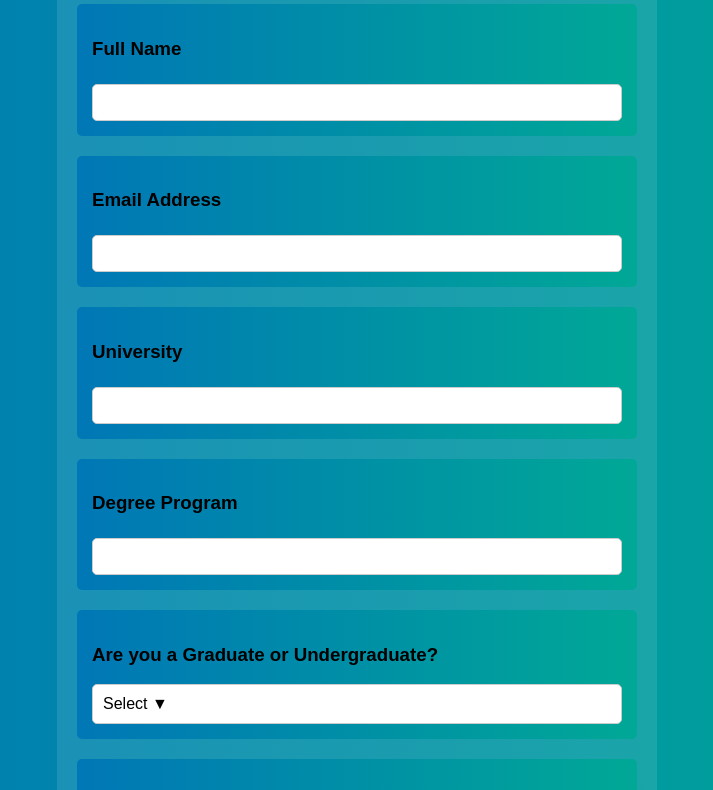
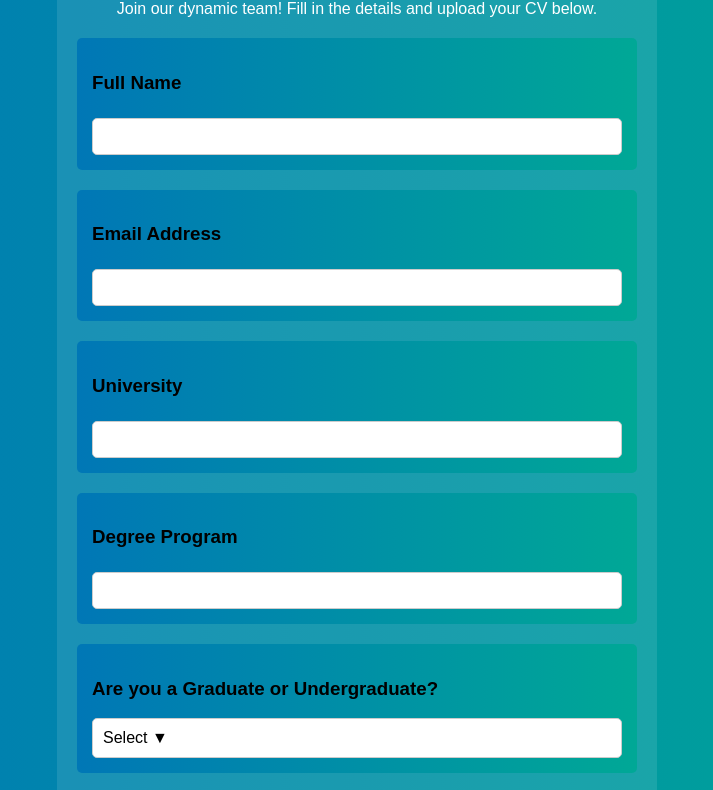
Before and after one commit to Piumalcvs/index.html, a plain HTML site: page index.html in a window 1280 px wide. Shown: the part 244-1034 px from the top of the page, without its empty margins (283-996 px from the left). Drawn offline with Linux system fonts and the light colour scheme.

Commit message:
Update index.html

```diff
--- a/index.html
+++ b/index.html
@@ -139,6 +139,7 @@
         <h1>Welcome to Circles</h1>
 <img src="https://github.com/Piumalcvs/index.html/blob/main/Circles%20Logo%20Horizontal_Full%20Colour%20White.png?raw=true"
      class="logo" alt="Circles Logo">
+        <p>Join our dynamic team! Fill in the details and upload your CV below.</p>
 
         <div class="section-box">
             <h3>Full Name</h3>
```
